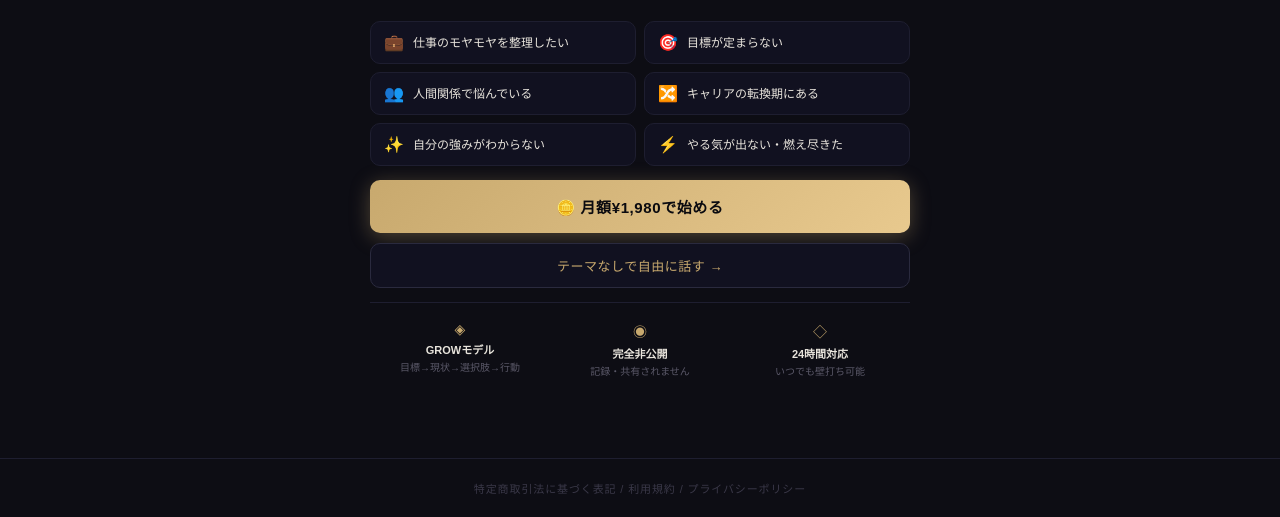
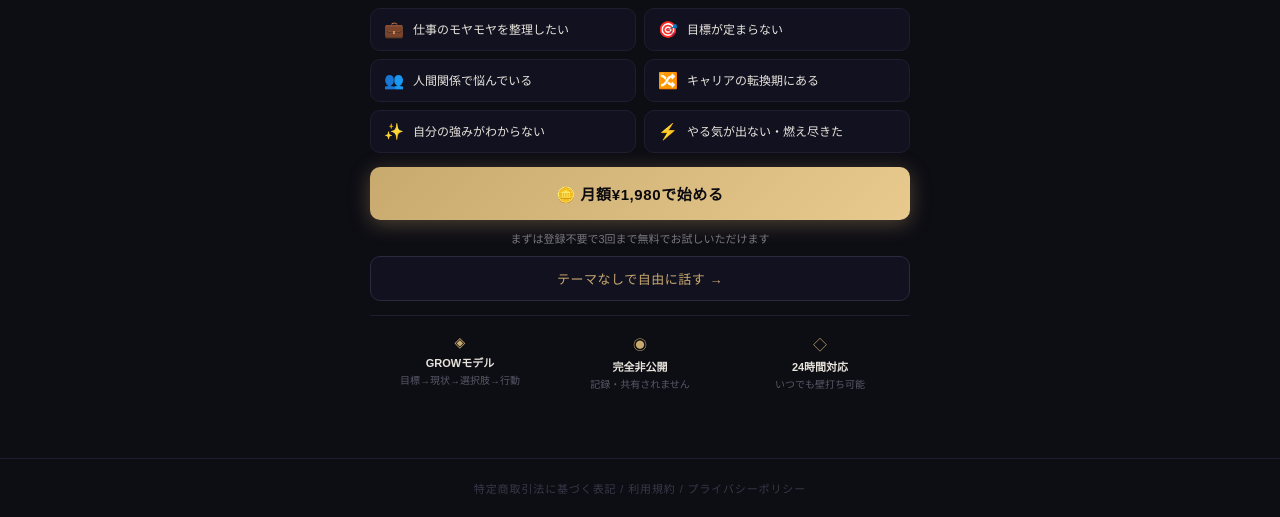
Before and after one commit to katayama-coaching/coacing-app, a website: page public/index.html in a window 1280 px wide. Shown: the part 283-800 px from the top of the page. Drawn offline with Linux system fonts and the light colour scheme.

Commit message:
Update index.html

```diff
--- a/public/index.html
+++ b/public/index.html
@@ -113,6 +113,7 @@ header{display:flex;align-items:center;justify-content:space-between;padding:0 2
         <button class="s-btn" onclick="begin('やる気が出ない・燃え尽きた')"><span class="s-emoji">⚡</span><span class="s-txt">やる気が出ない・燃え尽きた</span></button>
       </div>
       <button class="pay-btn" id="pay-btn" onclick="startCheckout()">🪙 月額¥1,980で始める</button>
+<p style="text-align:center;font-size:11px;color:#7a7880;margin-bottom:10px;">まずは登録不要で3回まで無料でお試しいただけます</p>
       <button class="portal-btn" id="portal-btn" style="display:none" onclick="openPortal()">⚙️ 契約内容・解約・請求を管理する</button>
       <button class="free-btn" onclick="begin(null)">テーマなしで自由に話す →</button>
       <div class="feats">
```
